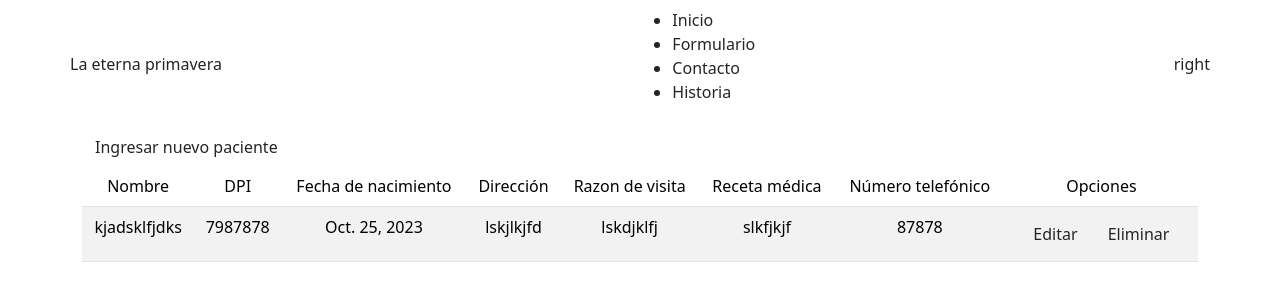
After one commit to lorenzo784/clinica_medica, a Django app: page /paciente in a window 1280 px wide. The commit adds this page. Shown: the top 301 px of the page. Run offline with Django 4.2, Linux system fonts and the light colour scheme; data comes from the database, SQL or seed files in the repository; both versions use the stored data as it was after the commit.

Commit message:
CRUD completo paciente

```diff
--- a/proyecto/clinica/urls.py
+++ b/proyecto/clinica/urls.py
@@ -5,5 +5,8 @@ app_name = 'clinica'
 
 urlpatterns = [
     path('', views.home, name='home'),
-    path('paciente/create', views.PacienteCreateView.as_view(), name='paciente-create')
+    path('paciente/create', views.PacienteCreateView.as_view(), name='paciente-create'),
+    path('paciente', views.PacienteListView.as_view(), name='paciente-list'),
+    path('paciente/editar/<int:pk>', views.PacienteUpdateView.as_view(), name='paciente-update'),
+    path('paciente/eliminar/<int:pk>', views.PacienteDeleteView.as_view(), name='paciente-delete'),
 ]
--- a/proyecto/clinica/views.py
+++ b/proyecto/clinica/views.py
@@ -8,8 +8,24 @@ from django.urls import reverse_lazy
 def home(request):
     return render(request, 'clinica/home.html')
 
+
+class PacienteListView(ListView):
+    model = Paciente
+    template_name = 'clinica/paciente/paciente_list.html'
+
 class PacienteCreateView(CreateView):
     model = Paciente
     form_class = PacienteForm
     template_name = 'clinica/paciente/paciente_form.html'
-    success_url = reverse_lazy('clinica:paciente-create')
+    success_url = reverse_lazy('clinica:paciente-list')
+
+class PacienteUpdateView(UpdateView):
+    model = Paciente
+    form_class = PacienteForm
+    template_name = 'clinica/paciente/paciente_form.html'
+    success_url = reverse_lazy('clinica:paciente-list')
+
+class PacienteDeleteView(DeleteView):
+    model = Paciente
+    template_name = 'clinica/paciente/paciente_delete.html'
+    success_url = reverse_lazy('clinica:paciente-list')
--- a/proyecto/templates/base.html
+++ b/proyecto/templates/base.html
@@ -5,10 +5,10 @@
     <meta charset="UTF-8">
     <meta name="viewport" content="width=device-width, initial-scale=1.0">
     <title>{% block title %}Clinica Médica{% endblock title %}</title>
+    <link href="https://cdn.jsdelivr.net/npm/bootstrap@5.3.2/dist/css/bootstrap.min.css" rel="stylesheet" integrity="sha384-T3c6CoIi6uLrA9TneNEoa7RxnatzjcDSCmG1MXxSR1GAsXEV/Dwwykc2MPK8M2HN" crossorigin="anonymous">
     <link rel="stylesheet" href="{% static 'css/main.css' %}">
     <link rel="icon" type="img/png" sizes="32x32" href="{% static 'images/favicon-32x32.png' %}">
     {% block stylesheet %}{% endblock stylesheet %}
-    <script src="https://cdn.jsdelivr.net/npm/jquery@3.7.0/dist/jquery.min.js"></script>
 </head>
 <body>
     <header>
@@ -41,6 +41,8 @@
 
     <footer></footer>
     <script src="{% static 'js/main.js' %}"></script>
+    <script src="https://cdn.jsdelivr.net/npm/bootstrap@5.3.2/dist/js/bootstrap.bundle.min.js" integrity="sha384-C6RzsynM9kWDrMNeT87bh95OGNyZPhcTNXj1NW7RuBCsyN/o0jlpcV8Qyq46cDfL" crossorigin="anonymous"></script>
+    <script src="https://cdn.jsdelivr.net/npm/jquery@3.7.0/dist/jquery.min.js"></script>
     {% block javascrip %}{% endblock javascrip %}
 </body>
 </html>
--- /dev/null
+++ b/proyecto/templates/clinica/paciente/paciente_list.html
@@ -0,0 +1,55 @@
+{% extends 'base.html' %}
+{% block header %}
+
+{% endblock %}
+{% block content %}
+<div class="tabla-registro">
+
+    <div class="">
+        <div class="">
+            <a class="btn" href="{% url 'clinica:paciente-create' %}">Ingresar nuevo paciente</a>
+        </div>
+    </div>
+
+    <div>
+        <table class="table table-striped">
+            <thead class="text-center">
+                <tr>
+                    <td>Nombre</td>
+                    <td>DPI</td>
+                    <td>Fecha de nacimiento</td>
+                    <td>Dirección</td>
+                    <td>Razon de visita</td>
+                    <td>Receta médica</td>
+                    <td>Número telefónico</td>
+                    <td>Opciones</td>
+                </tr>
+            </thead>
+            <tbody class="text-center">
+                {% if object_list %}
+                {% for paciente in object_list %}
+                <tr>
+                    <td>{{paciente.nombre}}</td>
+                    <td>{{paciente.dpi}}</td>
+                    <td>{{paciente.fecha_de_nacimiento}}</td>
+                    <td>{{paciente.direccion}}</td>
+                    <td>{{paciente.razon_de_visita}}</td>
+                    <td>{{paciente.receta_medica}}</td>
+                    <td>{{paciente.numero_telefonico}}</td>
+                    <td>
+                        <a class="btn" href="{% url 'clinica:paciente-update' paciente.id %}">Editar</a>
+                        <a class="btn" href="{% url 'clinica:paciente-delete' paciente.id %}">Eliminar</a>
+                    </td>
+                </tr>
+                {% endfor %}
+                {% else %}
+                <h1 class="text-center">No hay registros</h1>
+                {% endif %}
+            </tbody>
+        </table>
+    </div>
+
+</div>
+
+
+{% endblock content %}
```
Also changed, not shown: proyecto/templates/clinica/paciente/paciente_delete.html (added, +14 -0 lines), proyecto/db.sqlite3, 1 other file.
